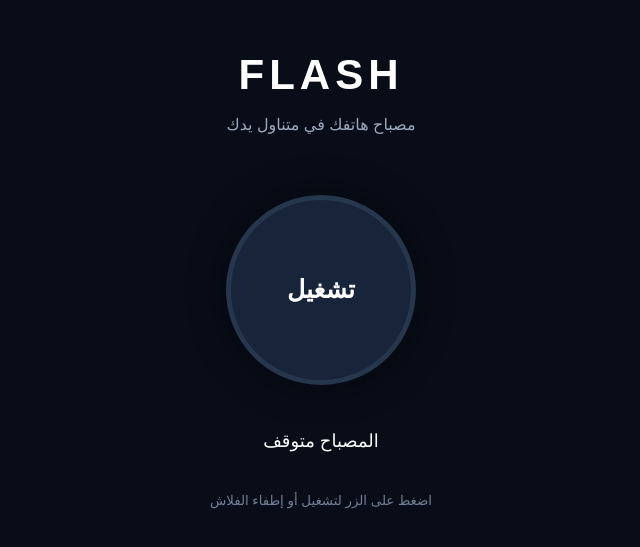
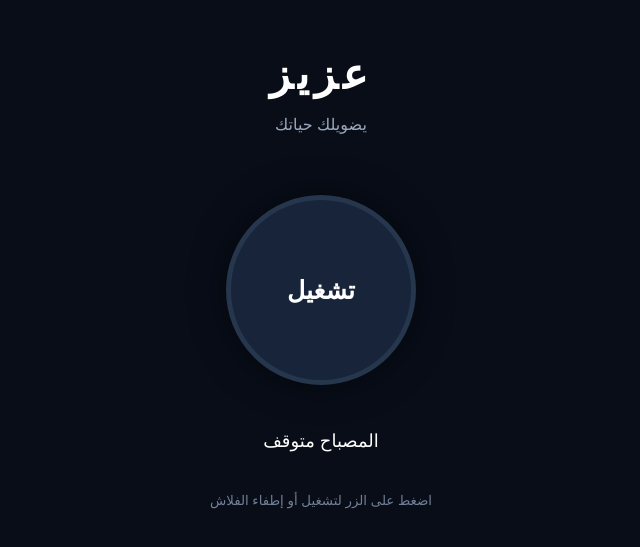
Before and after one commit to azizwaile-beep/flash-project, a plain HTML site: page index.html in a window 1280 px wide. Shown: the part 135-682 px from the top of the page, without its empty margins (319-959 px from the left). Drawn offline with Linux system fonts and the light colour scheme.

Commit message:
Update index.html

```diff
--- a/index.html
+++ b/index.html
@@ -5,7 +5,7 @@
 <meta charset="UTF-8">
 <meta name="viewport" content="width=device-width, initial-scale=1.0">
 <meta name="theme-color" content="#080d18">
-<title>FLASH - مصباح الهاتف</title>
+<title>FLASH -  عزيز يضويلك حياتك</title>
 <style>
 *{box-sizing:border-box}
 body{
@@ -28,8 +28,8 @@ small{color:#728097;display:block;margin-top:35px}
 </head>
 <body>
 <div class="app">
-<h1>FLASH</h1>
-<p>مصباح هاتفك في متناول يدك</p>
+<h1>عزيز</h1>
+<p>يضويلك حياتك</p>
 <button id="toggle">تشغيل</button>
 <div id="status">المصباح متوقف</div>
 <small>اضغط على الزر لتشغيل أو إطفاء الفلاش</small>
```
